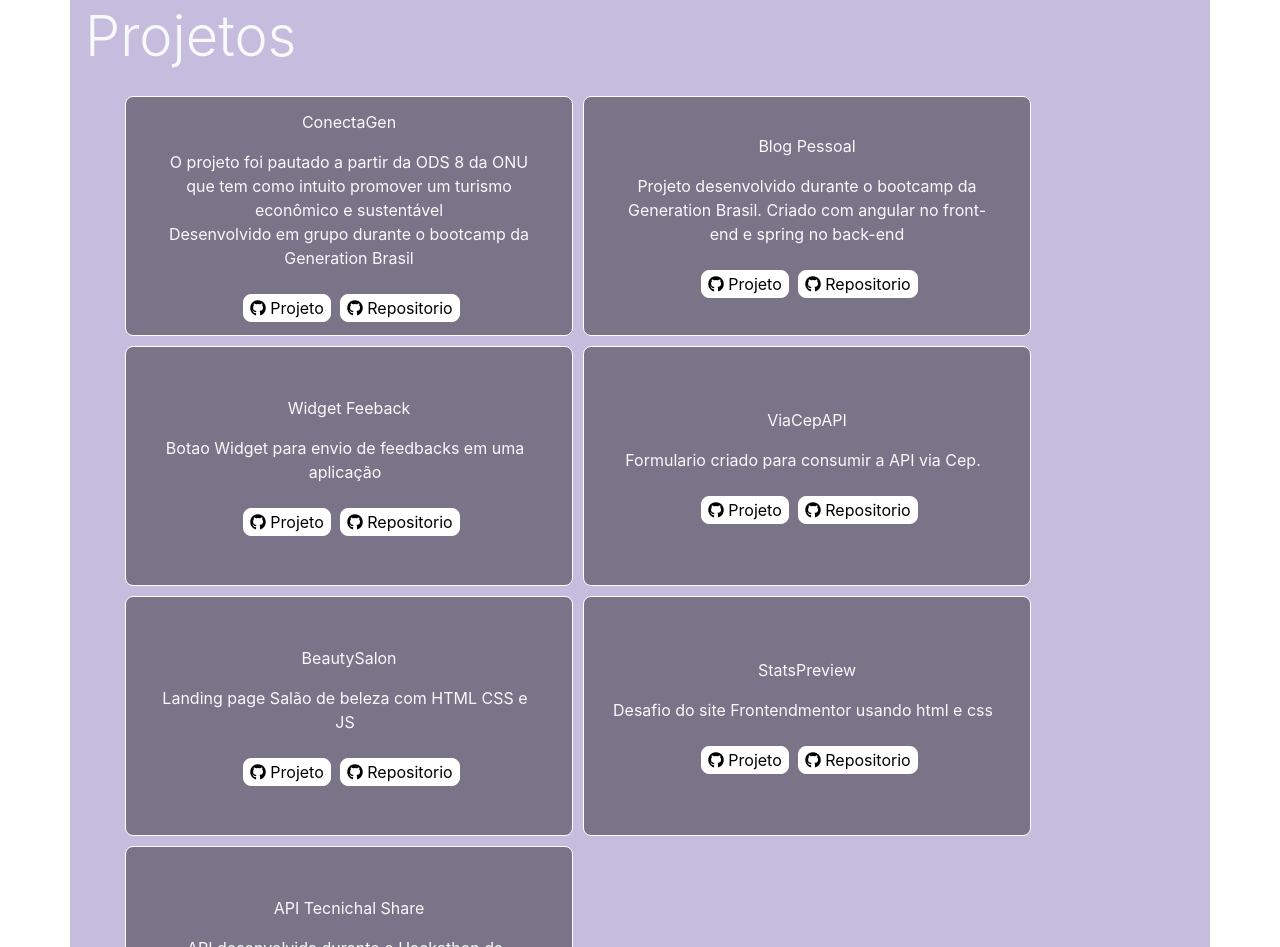
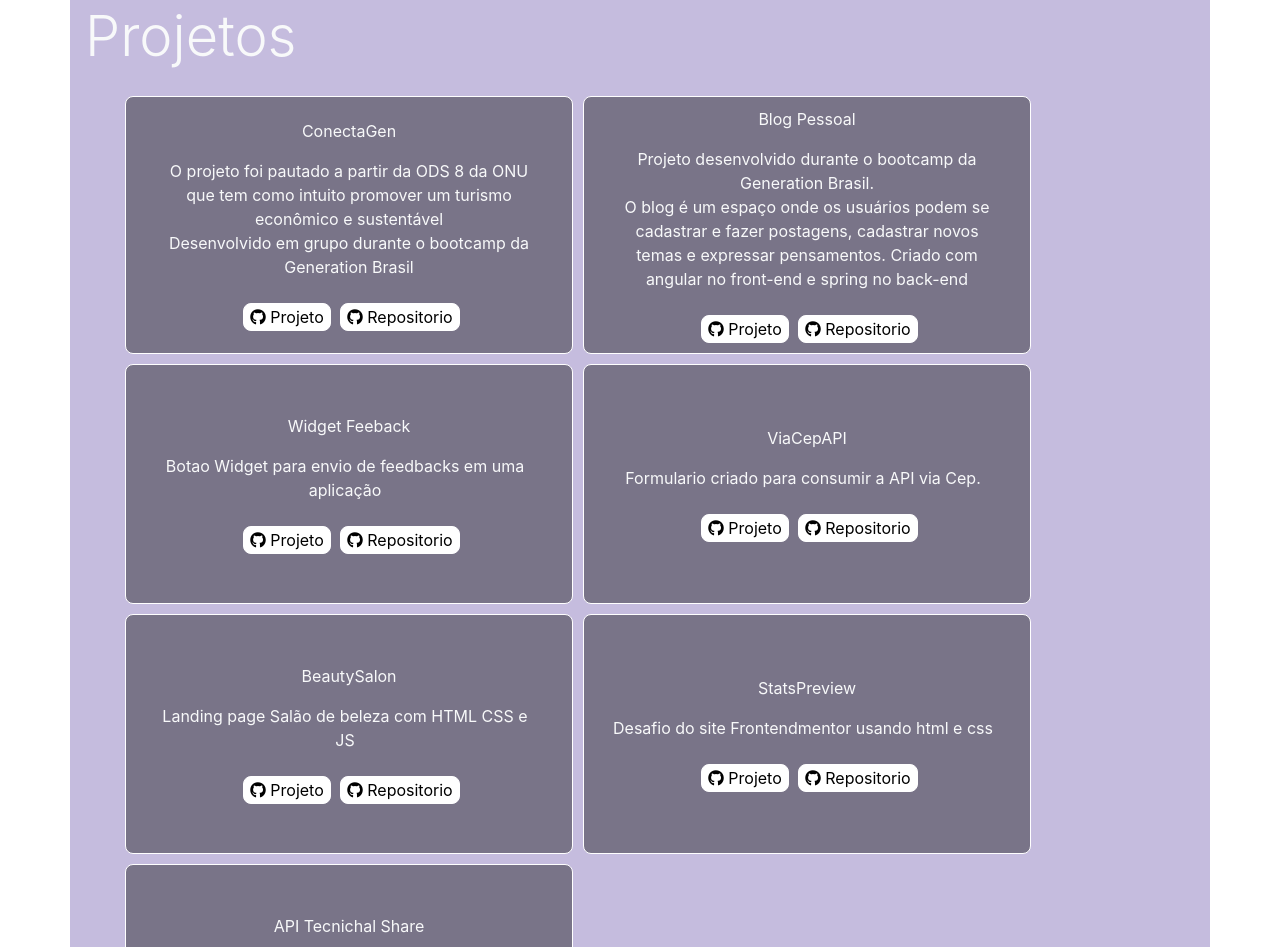
Before and after one commit to victormreis/Portifolio, a plain HTML site: page index.html in a window 1280 px wide. Shown: the part 1424-2371 px from the top of the page. Drawn offline with nearby package versions, Linux system fonts and the light colour scheme.

Commit message:
Ajuste na Bio do blog pessoal

```diff
--- a/index.html
+++ b/index.html
@@ -181,7 +181,8 @@
 
           <li class="projetos">
             <p class="title">Blog Pessoal</p>
-            <p class="text-center descricao">Projeto desenvolvido durante o bootcamp da Generation Brasil. Criado com angular no front-end e spring no back-end</p>
+            <p class="text-center descricao">Projeto desenvolvido durante o bootcamp da Generation Brasil. <br>
+              O blog é um espaço onde os usuários podem se cadastrar e fazer postagens, cadastrar novos temas e expressar pensamentos. Criado com angular no front-end e spring no back-end</p>
             <div>
               <button class="btn-projetos"><a href="https://victormreisblogpessoal.netlify.app/#/entrar" target="_blank"><i class="fa-brands fa-github"></i> Projeto </a></button>
               <button class="btn-projetos"><a href="https://github.com/victormreis/blogPessoalFrontEnd" target="_blank"><i class="fa-brands fa-github"></i> Repositorio </a></button>
```
